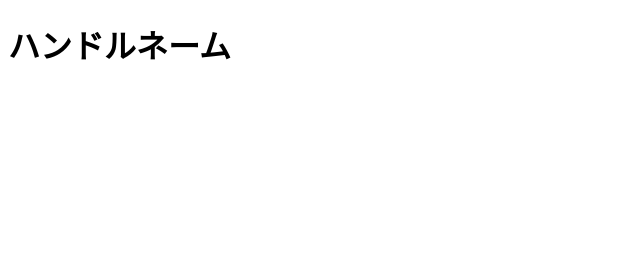
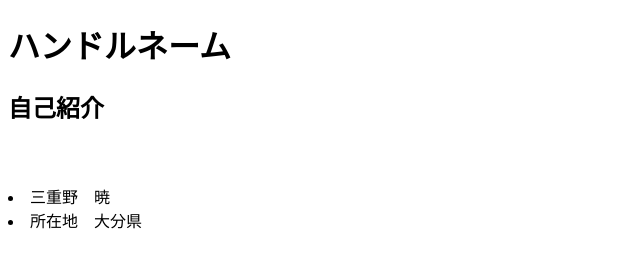
Before and after one commit to akira391/portfolio2, a plain HTML site: page index.html in a window 1280 px wide. Shown: the whole page, without its empty margins (0-640 px from the left). Drawn offline with Linux system fonts and the light colour scheme.

Commit message:
自己紹介

```diff
--- a/index.html
+++ b/index.html
@@ -9,3 +9,8 @@
     <h1>ハンドルネーム</h1>
   </body>
 </html>
+
+    <h2>自己紹介</h2>
+    <p>
+  　<li>三重野　暁　</li>
+   <li>所在地　大分県　</li>
```
